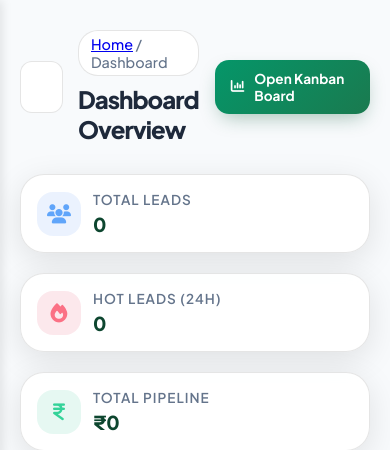
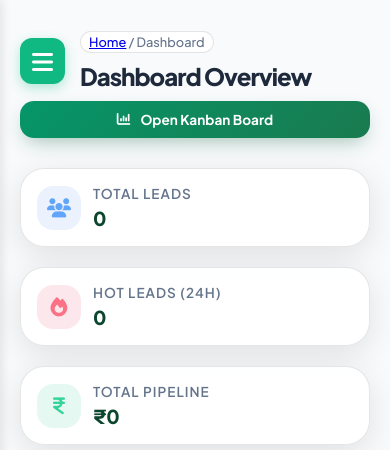
Before and after one commit to deepikanc236-bit/Nafter-CRM, a Django app: page /dashboard/ in a window 390 px wide. Shown: the top 450 px of the page. Run offline with Django 5.2, Linux system fonts and the light colour scheme; the visitor is signed in with stand-in values (Sample User, id 1); data that the repository does not hold is empty.

Commit message:
Fix sidebar displacement and improve mobile header visibility

```diff
--- a/templates/base.html
+++ b/templates/base.html
@@ -43,6 +43,7 @@
             display: flex;
             min-height: 100vh;
             overflow-x: hidden;
+            width: 100%;
             background-image: none;
         }
 
@@ -210,14 +211,21 @@
 
         .mobile-toggle {
             display: none;
-            background: var(--glass-bg);
-            border: 1px solid var(--glass-border);
+            background: var(--primary);
+            border: none;
             font-size: 1.5rem;
-            color: white;
-            padding: 10px;
+            color: #ffffff;
+            padding: 8px 12px;
             border-radius: 12px;
             cursor: pointer;
             z-index: 1001;
+            box-shadow: 0 4px 12px rgba(16, 185, 129, 0.3);
+            transition: var(--transition);
+        }
+
+        .mobile-toggle:hover {
+            background: var(--primary-dark);
+            transform: scale(1.05);
         }
 
         .breadcrumb {
@@ -266,12 +274,12 @@
             .sidebar {
                 left: -300px;
                 width: 300px;
-                transition: transform 0.4s ease;
+                transition: left 0.4s ease, transform 0.4s ease;
             }
 
             .sidebar.active {
                 left: 0;
-                transform: translateX(300px);
+                transform: none;
             }
 
             .main-container {
@@ -286,6 +294,20 @@
             .header-section {
                 flex-direction: row;
                 gap: 16px;
+                flex-wrap: wrap; /* Ensure buttons can wrap if needed */
+            }
+        }
+
+        @media (max-width: 480px) {
+            .header-section {
+                gap: 10px;
+            }
+            .page-title {
+                font-size: 1.5rem;
+            }
+            .breadcrumb {
+                font-size: 0.8rem;
+                padding: 2px 8px;
             }
         }
 
```
